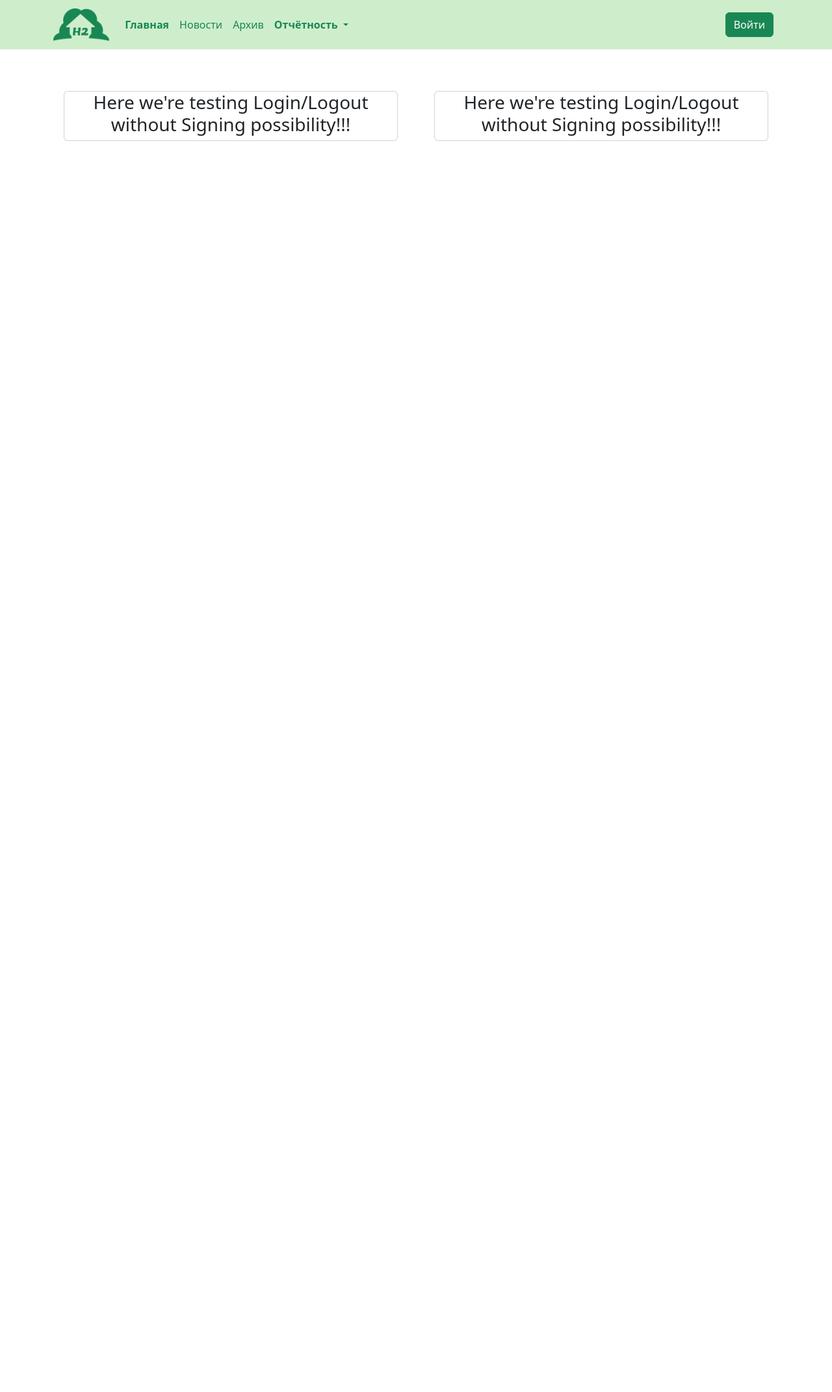
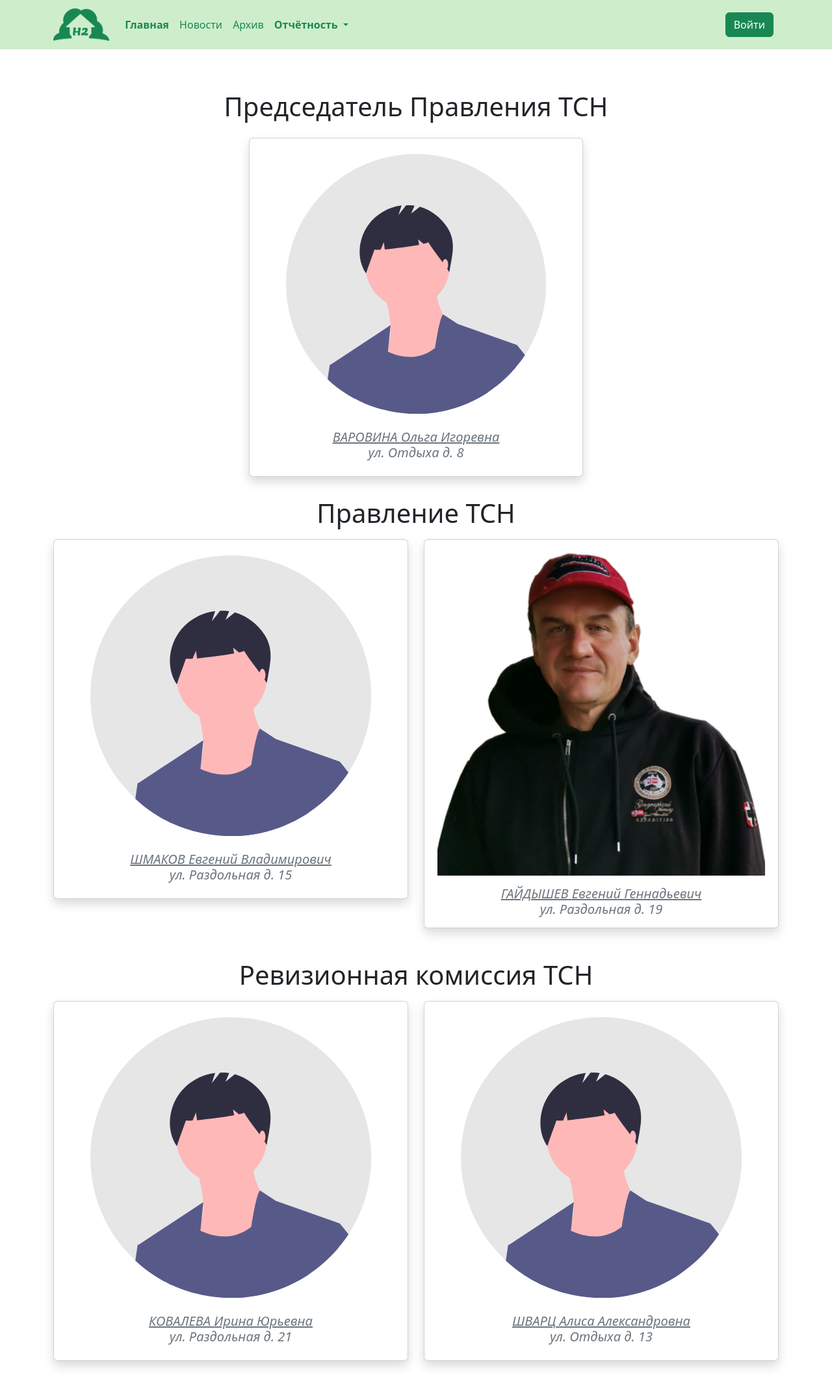
Before and after one commit to Gaidysheff/92-NOVOKOSULINO-2, a Django app: page / in a window 1280 px wide. Shown: the whole page at 65% size. Before the commit the page ends 217 px from the top, so only its background shows below. Run offline with Django 4.2, Linux system fonts and the light colour scheme; some libraries are stand-ins or nearby versions.

Commit message:
Management Board is drafted

```diff
--- a/Novokosulino/mainapp/static/mainapp/css/my_styles.css
+++ b/Novokosulino/mainapp/static/mainapp/css/my_styles.css
@@ -16,3 +16,36 @@
   height: 100%;
   /* width: auto; */
 }
+
+/* ======================= 992 ========================== */
+
+@media (max-width: 992px) {
+  .member {
+    font-size: 0.9rem;
+  }
+}
+
+/* ======================= 768 ========================== */
+
+@media (max-width: 768px) {
+  .member {
+    font-size: 0.7rem;
+  }
+}
+
+/* ======================= 576 ========================== */
+
+@media (max-width: 576px) {
+  .member {
+    font-size: 0.6rem;
+  }
+}
+
+/* $grid-breakpoints: (
+  xs: 0,
+  sm: 576px,
+  md: 768px,
+  lg: 992px,
+  xl: 1200px,
+  xxl: 1400px
+); */
--- a/Novokosulino/mainapp/templates/mainapp/base.html
+++ b/Novokosulino/mainapp/templates/mainapp/base.html
@@ -17,6 +17,7 @@
       rel="stylesheet"
       type="text/css"
     />
+
     <!-- Custom styles for this template-->
     <link
       href="{% static 'mainapp/css/sb-admin-2.min.css' %}"
@@ -30,11 +31,15 @@
       crossorigin="anonymous"
     />
     <link href="{% static 'mainapp/css/my_styles.css' %}" rel="stylesheet" />
+    <!-- <script
+      src="https://use.fontawesome.com/releases/v6.3.0/js/all.js"
+      crossorigin="anonymous"
+    ></script> -->
 
     <title>{{ title }}</title>
   </head>
   <body>
-    <nav class="navbar navbar-expand-lg" style="background-color: #ceeecb">
+    <nav class="navbar navbar-expand-lg px-3" style="background-color: #ceeecb">
       <div class="container-lg">
         <a class="navbar-brand" href="{% url 'home' %}">
           <div class="box_img">
--- a/Novokosulino/mainapp/templates/mainapp/index.html
+++ b/Novokosulino/mainapp/templates/mainapp/index.html
@@ -1,16 +1,70 @@
-{% extends "mainapp/base.html" %} {% block content %}
+{% extends "mainapp/base.html" %} {% load static %} {% block content %}
 
 <title>{{title}}</title>
 <div class="container-lg">
-  <div class="row mt-5">
-    <div class="col-lg-6">
-      <div class="card text-center m-3">
-        <h3>Here we're testing Login/Logout without Signing possibility!!!</h3>
+  <div class="row mt-3">
+    <h1 class="text-center mt-5">Председатель Правления ТСН</h1>
+    <div class="col-3"></div>
+    <div class="col-6">
+      <div class="card px-3 shadow text-center m-3">
+        <div class="px-3 m-4">
+          <img src="{% static 'mainapp/img/undraw_profile.svg' %}" alt="" />
+        </div>
+        <h5 class="mb-4 fst-italic text-muted member">
+          <span class="text-decoration-underline text-uppercase">Варовина </span><span class="text-decoration-underline">Ольга Игоревна</span> </span><br />
+          ул. Отдыха д. 8
+        </h5>
       </div>
     </div>
-    <div class="col-lg-6">
-      <div class="card text-center m-3">
-        <h3>Here we're testing Login/Logout without Signing possibility!!!</h3>
+    <div class="col-3"></div>
+  </div>
+  <div class="row mt-3">
+    <h1 class="text-center mb-3">Правление ТСН</h1>
+    <div class="col-6">
+      <div class="card px-3 shadow text-center">
+        <div class="px-3 m-4">
+          <img src="{% static 'mainapp/img/undraw_profile.svg' %}" alt="" />
+        </div>
+        <h5 class="mb-4 fst-italic text-muted member">
+          <span class="text-decoration-underline text-uppercase">Шмаков </span><span class="text-decoration-underline">Евгений Владимирович</span> </span><br />
+          ул. Раздольная д. 15
+        </h5>
+      </div>
+    </div>
+    <div class="col-6">
+      <div class="card px-1 shadow text-center">
+        <div class="m-3">
+          <img src="{% static 'mainapp/img/management/gaidyshev.png' %}" alt="фото Гайдышева" style="width: 100%; height: auto;"/>
+        </div>
+        <h5 class="mb-3 fst-italic text-muted member">
+          <span class="text-decoration-underline text-uppercase">Гайдышев </span><span class="text-decoration-underline">Евгений Геннадьевич</span> </span><br />
+          ул. Раздольная д. 19
+        </h5>
+      </div>
+    </div>
+  </div>
+  <div class="row my-5">
+    <h1 class="text-center mb-3">Ревизионная комиссия ТСН</h1>
+    <div class="col-6">
+      <div class="card px-3 shadow text-center">
+        <div class="px-3 m-4">
+          <img src="{% static 'mainapp/img/undraw_profile.svg' %}" alt="" />
+        </div>
+        <h5 class="mb-4 fst-italic text-muted member">
+          <span class="text-decoration-underline text-uppercase">Ковалева </span><span class="text-decoration-underline">Ирина Юрьевна</span> </span><br />
+          ул. Раздольная д. 21
+        </h5>
+      </div>
+    </div>
+    <div class="col-6">
+      <div class="card px-3 shadow text-center">
+        <div class="px-3 m-4">
+          <img src="{% static 'mainapp/img/undraw_profile.svg' %}" alt="" />
+        </div>
+        <h5 class="mb-4 fst-italic text-muted member">
+          <span class="text-decoration-underline text-uppercase">Шварц </span><span class="text-decoration-underline">Алиса Александровна</span> </span><br />
+          ул. Отдыха д. 13
+        </h5>
       </div>
     </div>
   </div>
```
Also changed, not shown: Novokosulino/mainapp/static/mainapp/js/tables/datatables-simple.js (added, +9 -0 lines), Novokosulino/mainapp/templates/mainapp/charts.html (+54 -17 lines), Novokosulino/mainapp/static/mainapp/img/management/gaidyshev-1.jpg (added), Novokosulino/mainapp/static/mainapp/img/management/gaidyshev-200.png (added), Novokosulino/mainapp/static/mainapp/img/management/gaidyshev.png (added).
